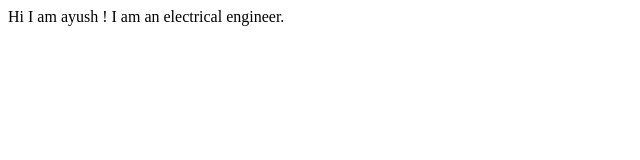
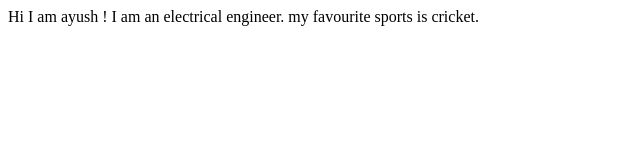
Before and after one commit to Ayush-Tri/Student-portfolio, a plain HTML site: page index.html in a window 1280 px wide. Shown: the whole page, without its empty margins (0-640 px from the left). Drawn offline with Linux system fonts and the light colour scheme.

Commit message:
update added new thing

```diff
--- a/index.html
+++ b/index.html
@@ -8,5 +8,6 @@
 <body>
     Hi I am ayush !
     I am an electrical engineer.
+    my favourite sports is cricket.
 </body>
 </html>
```
